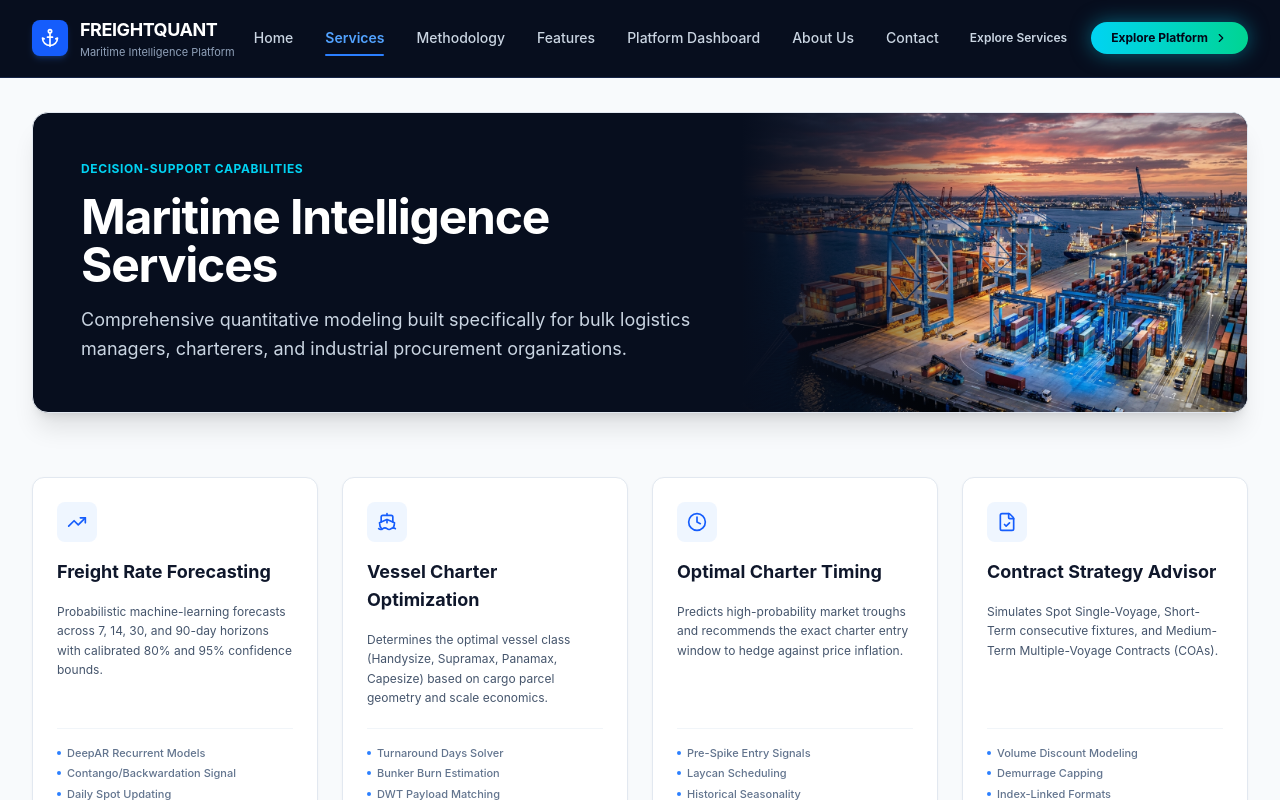
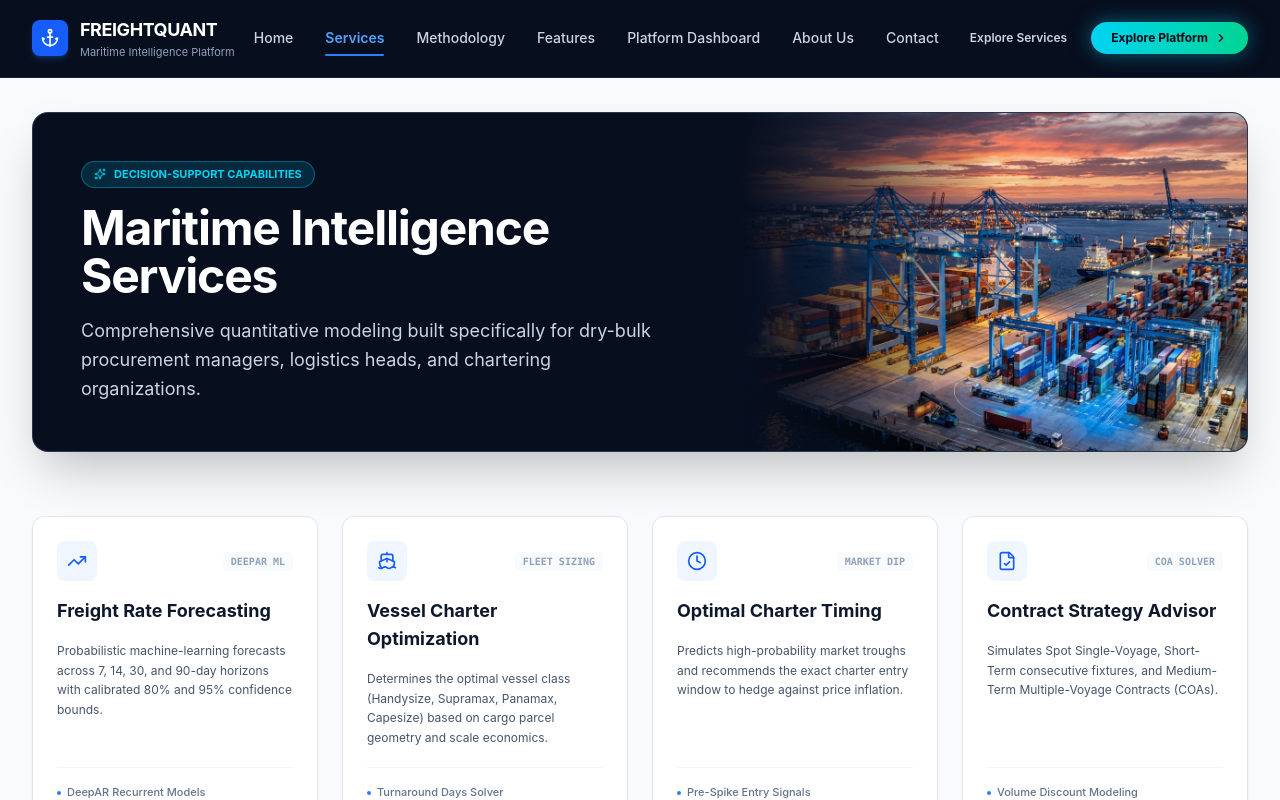
Before and after one commit to Veeru2807/SIH, a React (Vite) app: page / in a window 1280 px wide. Both pictures are taken after a click on the button "Explore Services". Shown: the top 800 px of the page. Built offline with nearby package versions, Linux system fonts and the light colour scheme.

Commit message:
feat: add rich Framer Motion staggered animations, camera breathing port zoom, and glowing hover states across ServicesPage

```diff
--- a/src/components/website/ServicesPage.tsx
+++ b/src/components/website/ServicesPage.tsx
@@ -1,4 +1,5 @@
 import React from 'react';
+import { motion } from 'framer-motion';
 import {
   TrendingUp,
   Ship,
@@ -8,7 +9,9 @@ import {
   Anchor,
   Sliders,
   Activity,
-  ArrowRight
+  ArrowRight,
+  Sparkles,
+  Zap
 } from 'lucide-react';
 import { MainNavPage } from './Navbar';
 
@@ -22,6 +25,7 @@ export const ServicesPage: React.FC<ServicesPageProps> = ({ onNavigate }) => {
       id: 'forecast',
       title: 'Freight Rate Forecasting',
       icon: TrendingUp,
+      badge: 'DEEPAR ML',
       desc: 'Probabilistic machine-learning forecasts across 7, 14, 30, and 90-day horizons with calibrated 80% and 95% confidence bounds.',
       features: ['DeepAR Recurrent Models', 'Contango/Backwardation Signal', 'Daily Spot Updating'],
     },
@@ -29,6 +33,7 @@ export const ServicesPage: React.FC<ServicesPageProps> = ({ onNavigate }) => {
       id: 'vessels',
       title: 'Vessel Charter Optimization',
       icon: Ship,
+      badge: 'FLEET SIZING',
       desc: 'Determines the optimal vessel class (Handysize, Supramax, Panamax, Capesize) based on cargo parcel geometry and scale economics.',
       features: ['Turnaround Days Solver', 'Bunker Burn Estimation', 'DWT Payload Matching'],
     },
@@ -36,6 +41,7 @@ export const ServicesPage: React.FC<ServicesPageProps> = ({ onNavigate }) => {
       id: 'timing',
       title: 'Optimal Charter Timing',
       icon: Clock,
+      badge: 'MARKET DIP',
       desc: 'Predicts high-probability market troughs and recommends the exact charter entry window to hedge against price inflation.',
       features: ['Pre-Spike Entry Signals', 'Laycan Scheduling', 'Historical Seasonality'],
     },
@@ -43,6 +49,7 @@ export const ServicesPage: React.FC<ServicesPageProps> = ({ onNavigate }) => {
       id: 'contracts',
       title: 'Contract Strategy Advisor',
       icon: FileCheck,
+      badge: 'COA SOLVER',
       desc: 'Simulates Spot Single-Voyage, Short-Term consecutive fixtures, and Medium-Term Multiple-Voyage Contracts (COAs).',
       features: ['Volume Discount Modeling', 'Demurrage Capping', 'Index-Linked Formats'],
     },
@@ -50,6 +57,7 @@ export const ServicesPage: React.FC<ServicesPageProps> = ({ onNavigate }) => {
       id: 'risk',
       title: 'Risk Assessment & Alerts',
       icon: ShieldAlert,
+      badge: 'REAL-TIME RISKS',
       desc: 'Continuous indexing of freight volatility, geopolitical chokepoints, weather disruptions, and vessel availability queues.',
       features: ['Composite Risk Score (0-100)', 'Monsoon Advisory', 'Vessel Queue Monitoring'],
     },
@@ -57,6 +65,7 @@ export const ServicesPage: React.FC<ServicesPageProps> = ({ onNavigate }) => {
       id: 'ports',
       title: 'Port Intelligence',
       icon: Anchor,
+      badge: 'EAST COAST',
       desc: 'Detailed geometric constraints for Indian East Coast discharge ports (Paradip, Vizag, Gangavaram, Dhamra, Haldia).',
       features: ['Draft & LOA Verification', 'Tidal Clearance Windows', 'Daily Handling Rates'],
     },
@@ -64,6 +73,7 @@ export const ServicesPage: React.FC<ServicesPageProps> = ({ onNavigate }) => {
       id: 'simulator',
       title: 'Scenario Simulator',
       icon: Sliders,
+      badge: 'WHAT-IF LAB',
       desc: 'Stress-test freight rate shifts, bunker fuel shocks, and port discharge delays with instantaneous before-vs-after deltas.',
       features: ['Real-time Sensitivity', 'Demurrage Impact Analysis', 'Cost Breakdown'],
     },
@@ -71,58 +81,109 @@ export const ServicesPage: React.FC<ServicesPageProps> = ({ onNavigate }) => {
       id: 'market',
       title: 'Market Intelligence',
       icon: Activity,
+      badge: 'BALTIC INDICES',
       desc: 'Live tracking of Baltic Dry Index (BDI), Baltic Panamax Index (BPI), and Singapore VLSFO bunker benchmarks.',
       features: ['Real-time Indices', 'Commodity Spot Curves', 'Disruption Feeds'],
     },
   ];
 
+  const containerVariants = {
+    hidden: { opacity: 0 },
+    visible: {
+      opacity: 1,
+      transition: {
+        staggerChildren: 0.08
+      }
+    }
+  };
+
+  const itemVariants = {
+    hidden: { opacity: 0, y: 20 },
+    visible: {
+      opacity: 1,
+      y: 0,
+      transition: { duration: 0.5 }
+    }
+  };
+
   return (
-    <div className="pt-28 pb-20 max-w-7xl mx-auto px-4 sm:px-6 lg:px-8 space-y-16">
-      {/* Header with High-Resolution Port Terminal Photo */}
-      <div className="rounded-2xl overflow-hidden border border-slate-200 shadow-xl bg-[#070e1e] relative">
+    <div className="pt-28 pb-20 max-w-7xl mx-auto px-4 sm:px-6 lg:px-8 space-y-16 overflow-hidden">
+      {/* Header Banner with Animated Port Terminal Photo & Motion Entrance */}
+      <motion.div
+        initial={{ opacity: 0, y: 25 }}
+        animate={{ opacity: 1, y: 0 }}
+        transition={{ duration: 0.7 }}
+        className="rounded-2xl overflow-hidden border border-slate-700/80 shadow-2xl bg-[#070e1e] relative"
+      >
         <div className="grid grid-cols-1 lg:grid-cols-12 items-center">
-          <div className="lg:col-span-7 p-8 sm:p-12 space-y-4">
-            <div className="text-xs font-bold uppercase tracking-wider text-cyan-400">Decision-Support Capabilities</div>
+          <div className="lg:col-span-7 p-8 sm:p-12 space-y-4 relative z-10">
+            <div className="inline-flex items-center gap-2 px-3 py-1 rounded-full bg-cyan-950/80 border border-cyan-500/40 text-[11px] font-bold text-cyan-400">
+              <Sparkles className="w-3 h-3 text-cyan-400" />
+              <span>DECISION-SUPPORT CAPABILITIES</span>
+            </div>
             <h1 className="text-3xl sm:text-5xl font-bold text-white tracking-tight">
               Maritime Intelligence Services
             </h1>
-            <p className="text-base sm:text-lg text-slate-300 leading-relaxed">
-              Comprehensive quantitative modeling built specifically for bulk logistics managers, charterers, and industrial procurement organizations.
+            <p className="text-base sm:text-lg text-slate-300 leading-relaxed max-w-xl font-normal">
+              Comprehensive quantitative modeling built specifically for dry-bulk procurement managers, logistics heads, and chartering organizations.
             </p>
           </div>
-          <div className="lg:col-span-5 h-64 lg:h-full relative overflow-hidden">
-            <img
+          <div className="lg:col-span-5 h-64 lg:h-full relative overflow-hidden group">
+            <motion.img
+              initial={{ scale: 1.05 }}
+              animate={{ scale: 1.0 }}
+              transition={{ duration: 8, repeat: Infinity, repeatType: 'reverse', ease: 'easeInOut' }}
               src="/port_terminal.jpg"
               alt="Container Port Terminal at Sunset"
-              className="w-full h-full object-cover"
+              className="w-full h-full object-cover group-hover:scale-105 transition-transform duration-700"
             />
             <div className="absolute inset-0 bg-gradient-to-r from-[#070e1e] via-transparent to-transparent hidden lg:block"></div>
           </div>
         </div>
-      </div>
+      </motion.div>
 
-      {/* Services Grid */}
-      <div className="grid grid-cols-1 md:grid-cols-2 lg:grid-cols-4 gap-6">
+      {/* Services Grid with Staggered Framer Motion Animations & Hover Elevation */}
+      <motion.div
+        variants={containerVariants}
+        initial="hidden"
+        animate="visible"
+        className="grid grid-cols-1 md:grid-cols-2 lg:grid-cols-4 gap-6"
+      >
         {services.map((s) => {
           const Icon = s.icon;
           return (
-            <div
+            <motion.div
               key={s.id}
-              className="enterprise-card enterprise-card-hover p-6 flex flex-col justify-between space-y-5"
+              variants={itemVariants}
+              whileHover={{ y: -6, transition: { duration: 0.2 } }}
+              className="enterprise-card p-6 flex flex-col justify-between space-y-5 group relative overflow-hidden border border-slate-200/80 hover:border-blue-500/60 hover:shadow-xl hover:shadow-blue-500/10 transition-all cursor-pointer"
             >
+              {/* Subtle Top Glow Gradient Line on Hover */}
+              <div className="absolute top-0 left-0 right-0 h-1 bg-gradient-to-r from-blue-500 via-cyan-400 to-emerald-400 opacity-0 group-hover:opacity-100 transition-opacity"></div>
+
               <div className="space-y-4">
-                <div className="w-10 h-10 rounded-lg bg-blue-50 text-blue-600 flex items-center justify-center">
-                  <Icon className="w-5 h-5" />
+                <div className="flex items-center justify-between">
+                  <div className="w-10 h-10 rounded-lg bg-blue-50 text-blue-600 flex items-center justify-center group-hover:scale-110 group-hover:bg-blue-600 group-hover:text-white transition-all duration-300">
+                    <Icon className="w-5 h-5" />
+                  </div>
+                  <span className="text-[10px] font-mono font-bold text-slate-400 group-hover:text-blue-600 bg-slate-50 group-hover:bg-blue-50 px-2 py-0.5 rounded transition-colors">
+                    {s.badge}
+                  </span>
                 </div>
-                <h3 className="text-lg font-bold text-slate-900">{s.title}</h3>
-                <p className="text-xs text-slate-600 leading-relaxed">{s.desc}</p>
+
+                <h3 className="text-lg font-bold text-slate-900 group-hover:text-blue-600 transition-colors">
+                  {s.title}
+                </h3>
+                <p className="text-xs text-slate-600 leading-relaxed font-normal">
+                  {s.desc}
+                </p>
               </div>
 
-              <div className="pt-4 border-t border-slate-100 space-y-2">
-                <div className="space-y-1">
+              <div className="pt-4 border-t border-slate-100 space-y-3">
+                <div className="space-y-1.5">
                   {s.features.map((f, i) => (
                     <div key={i} className="text-[11px] text-slate-500 font-medium flex items-center gap-1.5">
-                      <span className="w-1 h-1 rounded-full bg-blue-500"></span>
+                      <span className="w-1 h-1 rounded-full bg-blue-500 group-hover:scale-125 transition-transform"></span>
                       <span>{f}</span>
                     </div>
                   ))}
@@ -130,16 +191,16 @@ export const ServicesPage: React.FC<ServicesPageProps> = ({ onNavigate }) => {
 
                 <button
                   onClick={() => onNavigate('dashboard')}
-                  className="pt-2 text-xs font-semibold text-blue-600 hover:text-blue-700 flex items-center gap-1 cursor-pointer"
+                  className="pt-2 text-xs font-semibold text-blue-600 group-hover:text-blue-700 flex items-center gap-1 cursor-pointer group-hover:translate-x-1 transition-transform"
                 >
                   <span>Launch in Terminal</span>
                   <ArrowRight className="w-3.5 h-3.5" />
                 </button>
               </div>
-            </div>
+            </motion.div>
           );
         })}
-      </div>
+      </motion.div>
     </div>
   );
 };
```
